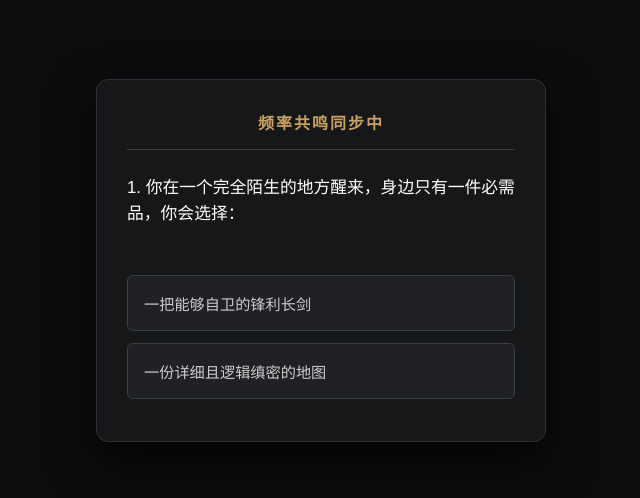
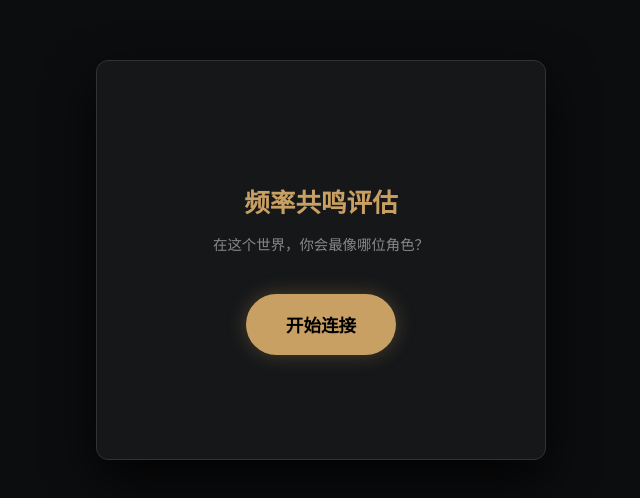
Before and after one commit to WWSolaris-3/mcti-test, a plain HTML site: page index.html in a window 1280 px wide. Shown: the part 140-638 px from the top of the page, without its empty margins (319-959 px from the left). Drawn offline with Linux system fonts and the light colour scheme.

Commit message:
Update index.html

```diff
--- a/index.html
+++ b/index.html
@@ -7,7 +7,14 @@
 <style>
 * { box-sizing: border-box; -webkit-tap-highlight-color: transparent; }
 body { background: #0c0d0f; color: #d1d1d1; font-family: sans-serif; margin: 0; display: flex; align-items: center; justify-content: center; min-height: 100vh; }
-#app { width: 92%; max-width: 450px; background: #151719; border: 1px solid #303235; padding: 30px; border-radius: 12px; box-shadow: 0 20px 50px rgba(0,0,0,0.8); position: relative; }
+#app { width: 92%; max-width: 450px; background: #151719; border: 1px solid #303235; padding: 30px; border-radius: 12px; box-shadow: 0 20px 50px rgba(0,0,0,0.8); position: relative; min-height: 400px; display: flex; flex-direction: column; justify-content: center; }
+/* 封面样式 */
+#cover { text-align: center; animation: fadeIn 1s; }
+#cover h1 { color: #c9a063; font-size: 1.6rem; margin-bottom: 10px; }
+#cover p { color: #888; font-size: 0.9rem; margin-bottom: 40px; }
+.start-btn { background: #c9a063; color: #000; border: none; padding: 18px 40px; font-size: 1.1rem; font-weight: bold; border-radius: 50px; cursor: pointer; transition: 0.3s; box-shadow: 0 0 20px rgba(201,160,99,0.3); }
+/* 题目样式 */
+#game { display: none; }
 .header { text-align: center; border-bottom: 1px solid #c9a06344; padding-bottom: 15px; margin-bottom: 25px; }
 .header h2 { color: #c9a063; font-size: 1rem; margin: 0; letter-spacing: 2px; }
 #q { font-size: 1.05rem; line-height: 1.6; margin-bottom: 30px; min-height: 70px; color: #fff; }
@@ -25,13 +32,21 @@ body { background: #0c0d0f; color: #d1d1d1; font-family: sans-serif; margin: 0;
 <body>
 <div id="app">
     <div id="prog-fill"></div>
-    <div class="header"><h2>频率共鸣同步中</h2></div>
+
+    <div id="cover">
+        <h1>频率共鸣评估</h1>
+        <p>在这个世界，你会最像哪位角色？</p>
+        <button class="start-btn" onclick="startTest()">开始连接</button>
+    </div>
+
     <div id="game">
+        <div class="header"><h2>同步中...</h2></div>
         <div id="q">载入中...</div>
         <div id="btns"></div>
     </div>
+
     <div id="res">
-        <p style="font-size:0.8rem; color:#666;">同步完成，共鸣频率趋近于：</p>
+        <p style="font-size:0.8rem; color:#666;">评估结果：</p>
         <div id="role" class="role-name"></div>
         <div id="desc" class="desc"></div>
         <div id="knife" class="knife"></div>
@@ -39,7 +54,7 @@ body { background: #0c0d0f; color: #d1d1d1; font-family: sans-serif; margin: 0;
 </div>
 
 <script>
-// j=忌炎, l=长离, c=椿, s=守岸人, p=漂泊者, z=赞妮, f=弗洛洛, a=爱弥斯
+// 角色池：j=忌炎, l=长离, c=椿, s=守岸人, p=漂泊者, z=赞妮, f=弗洛洛, a=爱弥斯
 const questions = [
     {q: "你在一个完全陌生的地方醒来，身边只有一件必需品，你会选择：", a: ["一把能够自卫的锋利长剑", "p"], b: ["一份详细且逻辑缜密的地图", "l"]},
     {q: "当你在执行一项繁琐的重复性工作，且已经极度疲惫时，你会：", a: ["虽然满心抱怨，但还是会强撑着按时完成", "z"], b: ["冷静地思考如何通过某种手段提高效率或规避它", "f"]},
@@ -54,6 +69,12 @@ const questions = [
 ];
 
 let idx = 0, sc = {j:0, l:0, x:0, c:0, s:0, p:0, z:0, f:0, a:0};
+
+function startTest() {
+    document.getElementById('cover').style.display = 'none';
+    document.getElementById('game').style.display = 'block';
+    render();
+}
 
 function render() {
     const d = questions[idx];
@@ -85,7 +106,7 @@ function show() {
         c: ["椿", "自由之火。你拒绝束缚，热烈且迷人，只在极致的体验中寻找意义。"],
         s: ["守岸人", "静谧守望。你跨越漫长时光，在星海的尽头守望着那份唯一的契约。"],
         p: ["漂泊者", "开拓之星。你从未知中觉醒，每一步选择都在重塑这个世界的未来。"],
-        z: ["赞妮", "坚韧社畜。虽然总是睡眠不足且渴望假期，但你务实且极度可靠，是支撑秩序运行的基石。"],
+        z: ["赞妮", "坚韧社畜。黎那西塔金库防卫科的一员，虽然渴望假期，但解决问题的效率无人能敌。"],
         f: ["弗洛洛", "冷酷执行。你习惯从高位审视文明，优雅地推行你的意志，清除一切阻碍。"],
         a: ["爱弥斯", "温柔回响。你不曾离去，因为那份心碎而美丽的共鸣，已活在重要的人的记忆里。"]
     };
@@ -100,7 +121,6 @@ function show() {
         document.getElementById('knife').innerHTML = "“漂泊者，你看...我变成你此时此刻的一点点心痛了。这就是我存在的证明，对吗？”";
     }
 }
-render();
 </script>
 </body>
 </html>
```
